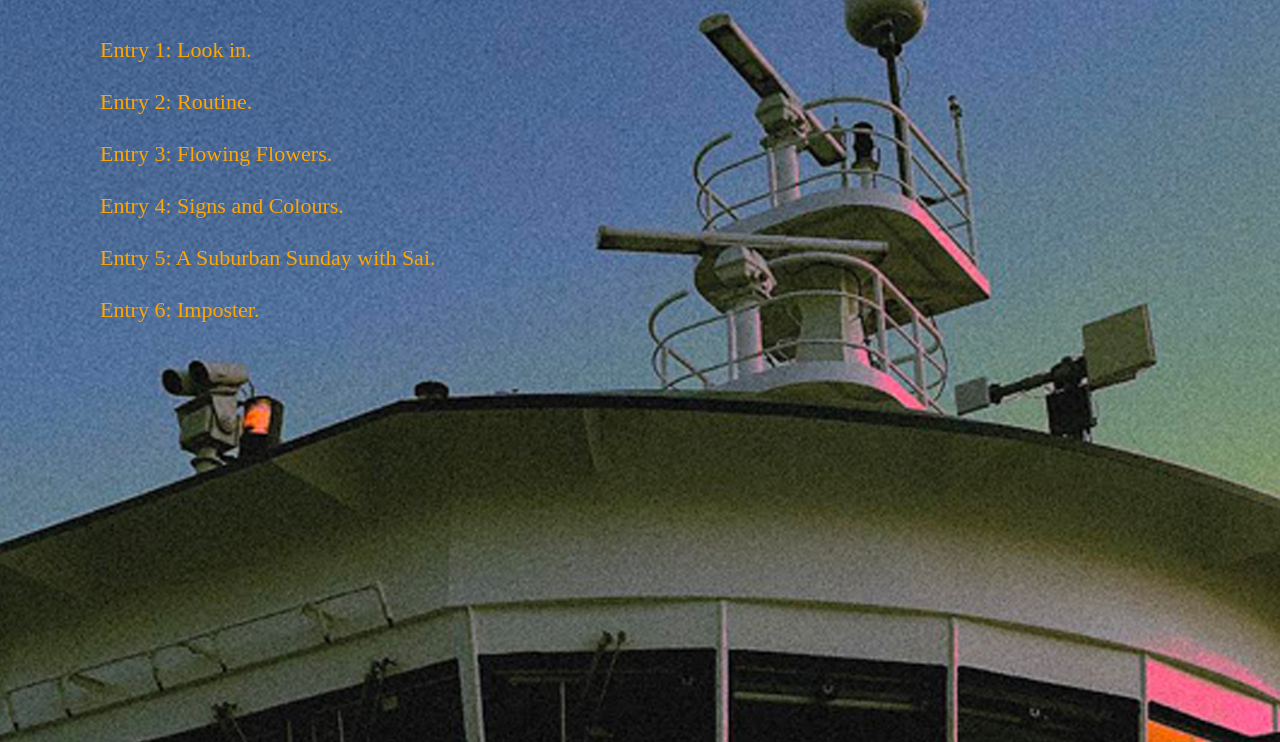
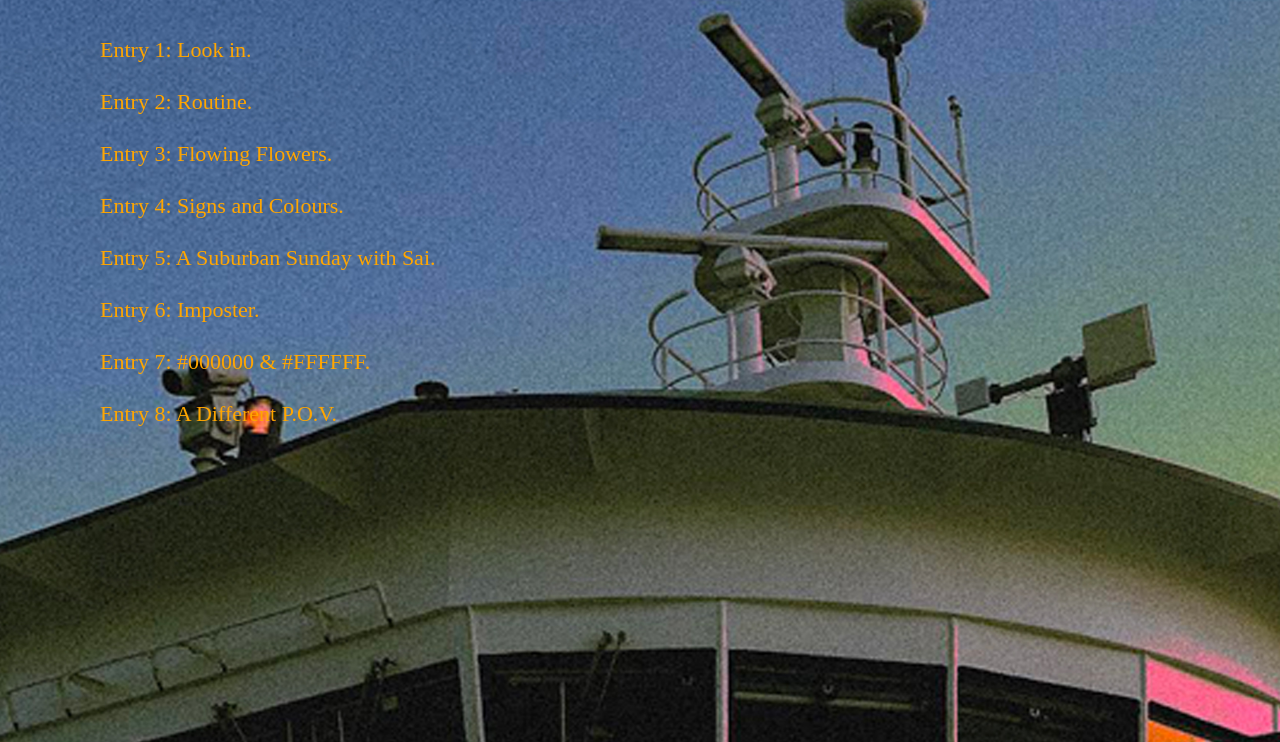
Before and after one commit to nushkamish/nushkamish.github.io, a plain HTML site: page index.html in a window 1280 px wide. Shown: the part 79-821 px from the top of the page. Drawn offline with Linux system fonts and the light colour scheme; a web font is replaced by a local one.

Commit message:
Updated homepage

```diff
--- a/index.html
+++ b/index.html
@@ -31,6 +31,10 @@
 	<a href="https://nushkamish.github.io/entries/entry5/">Entry 5: A Suburban Sunday with Sai.</a>
 <br> <br>
 	<a href="https://nushkamish.github.io/entries/entry6/">Entry 6: Imposter.</a>
+<br> <br>
+	<a href="https://nushkamish.github.io/entries/entry7/">Entry 7: #000000 & #FFFFFF.</a>
+	<br> <br>
+	<a href="nushkamish.github.io/entries/entry8/">Entry 8: A Different P.O.V.</a>
 
 	</div>
 
```
